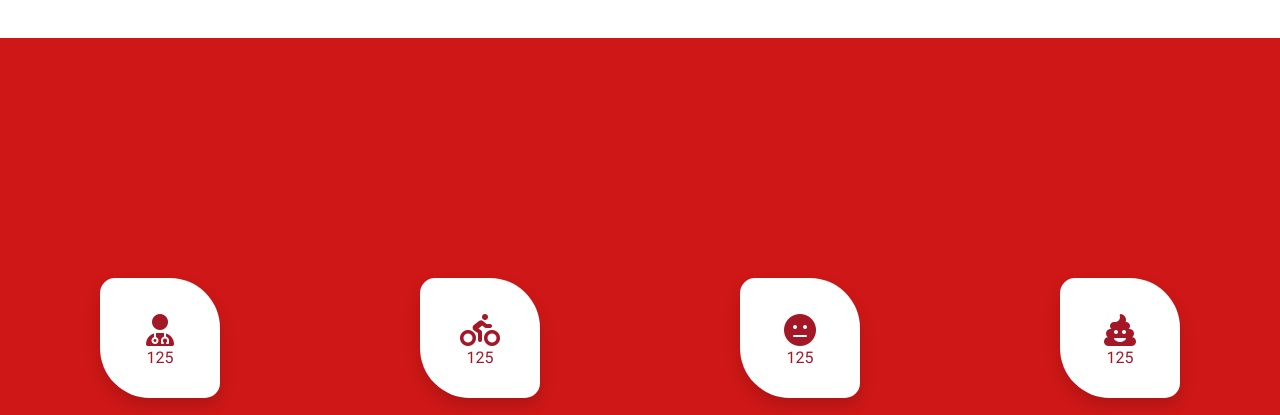
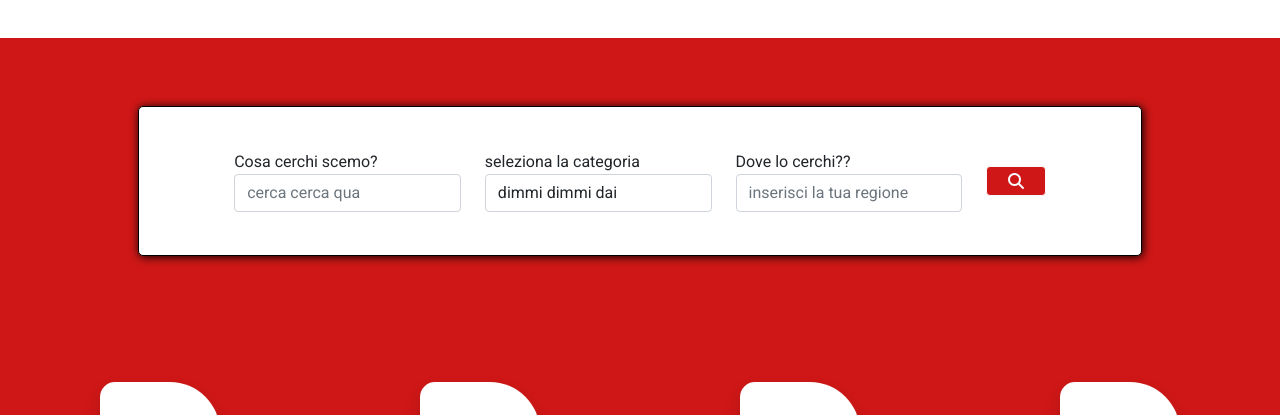
Before and after one commit to LorenzoAlu/project_clone_presto_subito, a plain HTML site: page index.html in a window 1280 px wide. Shown: the part 522-937 px from the top of the page. Drawn offline with nearby package versions, Linux system fonts and the light colour scheme.

Commit message:
aggiunta barra di ricerca principale

```diff
--- a/index.html
+++ b/index.html
@@ -20,7 +20,8 @@
     <nav id="navbar" class="navbar navbar-expand-lg navbar-dark bg-secondary-color fixed-top">
         <div class="container-fluid">
             <a class="navbar-brand" href="#"><img src="./media/logo-w.png" width="50px" alt="logo "></a>
-            <button type="button" class="btn btn-outline-light mx-2 d-block d-md-none" data-bs-toggle="modal"            data-bs-target="#exampleModal">
+            <button type="button" class="btn btn-outline-light mx-2 d-block d-md-none" data-bs-toggle="modal"
+                data-bs-target="#exampleModal">
                 <i class="fas fa-user red-lent"></i>
             </button>
             <button class="navbar-toggler" type="button" data-bs-toggle="collapse" data-bs-target="#navbarColor01"
@@ -42,7 +43,8 @@
                         <a class="nav-link" href="#">Link 3 </a>
                     </li>
                 </ul>
-                <button type="button" class="btn btn-outline-light mx-2 d-none d-md-block" data-bs-toggle="modal"            data-bs-target="#exampleModal">
+                <button type="button" class="btn btn-outline-light mx-2 d-none d-md-block" data-bs-toggle="modal"
+                    data-bs-target="#exampleModal">
                     <i class="fas fa-user red-lent"></i>
                 </button>
                 <form class="d-flex">
@@ -59,35 +61,73 @@
     <header class="container-fluid">
         <div class="row align-items-center h-100">
             <div class="col-12">
-                <img src="./media/logo.png" class="d-block mx-auto" alt="">
+                <img src="./media/logo.png" class="d-block mx-auto logo-header" alt="">
             </div>
         </div>
     </header>
 
+    <section class="container-fluid bg-secondary-color d-flex justify-content-center align-items-center bg-secondary-color py-5">
+        <div class="row search-bar d-flex justify-content-center align-items-center bg-white ">
+            <div class="col-1"></div>
+            <div class="col-12 col-md-3">
+                <div class="form-group">
+                    <label for="ricerca">Cosa cerchi scemo?</label>
+                    <input type="text" class="form-control" id="ricerca" placeholder="cerca cerca qua">
+                </div>
+            </div>
+            <div class="col-12 col-md-3">
+                <div class="form-group">
+                    <label for="categorydropdown">seleziona la categoria</label>
+                    <select id="categorydropdown" class="form-control">
+                        <option selected>dimmi dimmi dai </option>
+                        <option>Motori</option>
+                        <option>Abbigliamento</option>
+                        <option>Elettronica</option>
+                        <option>Sport</option>
+                        <option>Babbi</option>
+                        <option>Musica</option>
+                    </select>
+                </div>
+            </div>
+            <div class="col-12 col-md-3">
+                <div class="form-group">
+                    <label for="where">Dove lo cerchi??</label>
+                    <input type="text" class="form-control" id="where" placeholder="inserisci la tua regione">
+                </div>
+            </div>
+            <div class="col-12 col-md-1">
+                <button class="btn btn-outline-light bg-secondary-color   w-100" type="submit">
+                    <i class="fas fa-search d-none d-md-block"></i>
+                    <p class="text-white d-block d-md-none"> Cerca.</p>
+                </button>
+            </div>
+            <div class="col-1"></div>
+        </div>
+    </section>
 
     <!-- carte skills -->
 
-    <section class="container-fluid bg-secondary-color pb-5">
+    <section class="container-fluid bg-secondary-color pb-5 ">
         <div class="row justify-content-center">
-            <div class="col-6 col-md-3 d-flex justify-content-center ">
+            <div class="col-6 col-md-3 d-flex justify-content-center my-2">
                 <div class="card-skill main-color shadow bg-white">
                     <i class="fas fa-user-md fa-2x mt-4"></i>
                     <p>125</p>
                 </div>
             </div>
-            <div class="col-6 col-md-3 d-flex justify-content-center ">
+            <div class="col-6 col-md-3 d-flex justify-content-center my-2">
                 <div class="card-skill main-color shadow bg-white">
                     <i class="fas fa-biking fa-2x mt-4"></i>
                     <p>125</p>
                 </div>
             </div>
-            <div class="col-6 col-md-3 d-flex justify-content-center ">
+            <div class="col-6 col-md-3 d-flex justify-content-center my-2">
                 <div class="card-skill main-color shadow bg-white">
                     <i class="fas fa-meh fa-2x mt-4"></i>
                     <p>125</p>
                 </div>
             </div>
-            <div class="col-6 col-md-3 d-flex justify-content-center ">
+            <div class="col-6 col-md-3 d-flex justify-content-center my-2">
                 <div class="card-skill main-color shadow bg-white">
                     <i class="fas fa-poo fa-2x mt-4"></i>
                     <p>125</p>
@@ -459,7 +499,8 @@
     <section class="container-fluid">
         <div class="row ">
 
-            <div class="modal fade" id="exampleModal" tabindex="-1" aria-labelledby="exampleModalLabel" aria-hidden="true">
+            <div class="modal fade" id="exampleModal" tabindex="-1" aria-labelledby="exampleModalLabel"
+                aria-hidden="true">
                 <div class="modal-dialog modal-dialog-centered">
                     <div class="modal-content ">
                         <div class="modal-header">
@@ -472,8 +513,11 @@
                             <img src="./media/logo.png" width="50px" class="img-fluid mx-auto d-block" alt="">
                         </div>
                         <div class="modal-footer">
-                      <button type="button" class="btn white-modal  bg-secondary-color " data-bs-dismiss="modal">Close</button>
-                      <button type="button" class="btn btn-outline-light red-modal secondary-color modal-border ">Save changes</button>
+                            <button type="button" class="btn white-modal  bg-secondary-color "
+                                data-bs-dismiss="modal">Close</button>
+                            <button type="button"
+                                class="btn btn-outline-light red-modal secondary-color modal-border ">Save
+                                changes</button>
                         </div>
                     </div>
                 </div>
--- a/style.css
+++ b/style.css
@@ -75,6 +75,35 @@ header {
     background: linear-gradient( rgba(207, 23, 23, 1) 30%, rgba(255, 255, 255, 1) 30%, rgba(255, 255, 255, 1) 70%, rgba(207, 23, 23, 1) 70%);
 }
 
+
+
+/* search bar  */
+
+.search-bar{
+    box-shadow: 1px 1px 10px black;
+    height: 300px;
+    border-radius: 5px;
+    border: 1px solid black;
+    margin-top: -290px;
+    width:80%;
+}
+
+@media screen and (min-width:768px){
+    .search-bar{
+        height:150px;
+
+    }
+}
+
+@media screen and (max-width:768px){
+    .search-bar{
+        margin-top: -240px;
+    }
+
+    .logo-header {
+        margin-top:-40px;
+    }
+}
 
 /* sezione card skill */
 
```
Also changed, not shown: descrizione.html (+5 -5 lines). Lines whose indentation alone changed are shown as unchanged.
